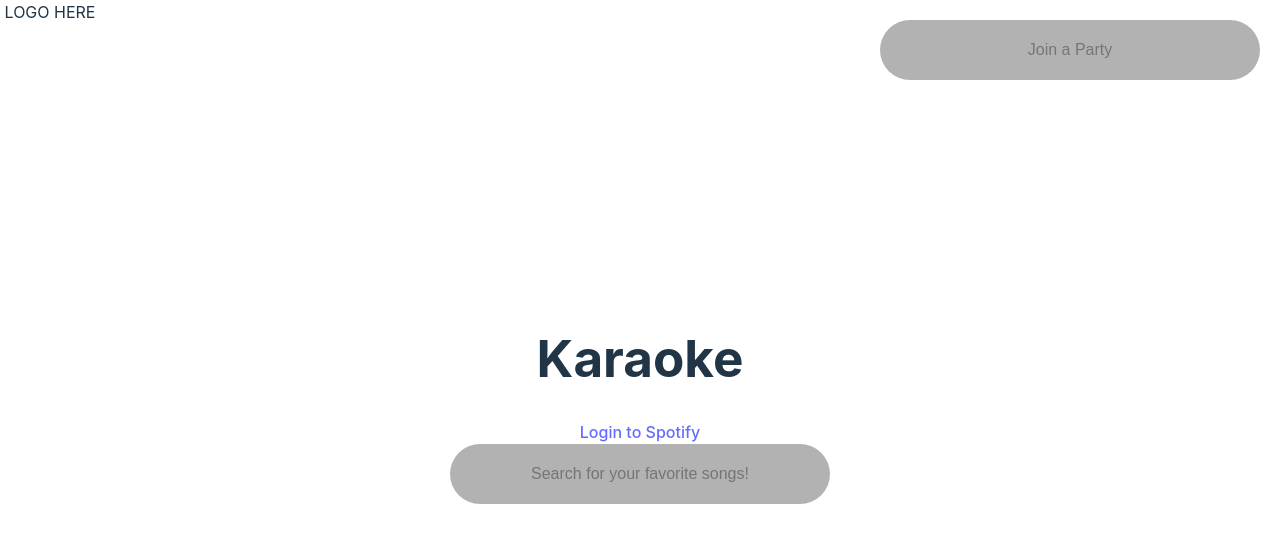
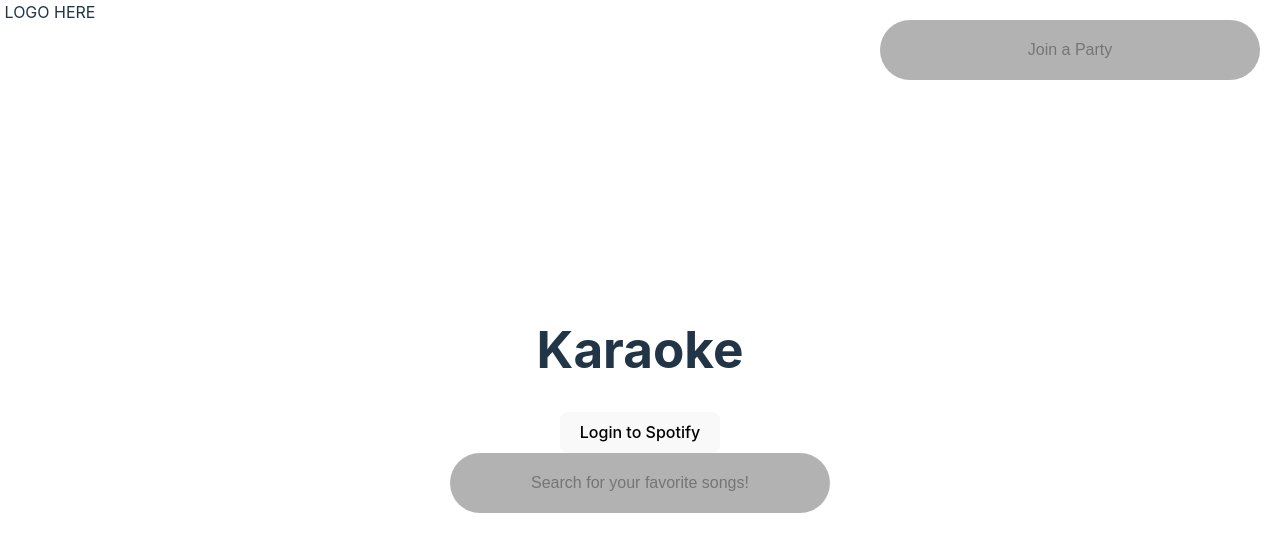
Before and after one commit to MataioN/FullStackFinalProject, a React (Vite) app in the folder final_project/: page / in a window 1280 px wide. Both pictures are taken after a click on the button "Karaoke". Shown: the top 552 px of the page. Built offline with nearby package versions, Linux system fonts and the light colour scheme.

Commit message:
spotify api

```diff
--- a/final_project/src/Karaoke.jsx
+++ b/final_project/src/Karaoke.jsx
@@ -3,16 +3,16 @@ import React, { useState, useEffect } from 'react';
 import './Karaoke.css';
 
 function Karaoke() {
-    const clientId = 'af3f950385974164af122690fca30b26';
-    const scope = 'user-read-recently-played user-top-read user-library-modify user-library-read playlist-read-private playlist-read-collaborative'
+    const CLIENT_ID = 'af3f950385974164af122690fca30b26';
+    const SCOPES = ['user-read-recently-played', 'user-top-read user-library-modify', 'user-library-read', 'playlist-read-private',  'playlist-read-collaborative' ];
     const params = new URLSearchParams(window.location.search);
     const code = params.get('code');
-    const REDIRECT_URI = "http://localhost:3000"
-    const AUTH_ENDPOINT = "https://accounts.spotify.com/authorize"
-    const RESPONSE_TYPE = "token"
-    const [token, setToken] = useState("")
+    const REDIRECT_URI = "http://localhost:3000";
+    const AUTH_ENDPOINT = "https://accounts.spotify.com/authorize";
+    const RESPONSE_TYPE = "token" ;
+    const [token, setToken] = useState("");
 
-    useEffect(() => {
+    /**useEffect(() => {
         const hash = window.location.hash
         let token = window.localStorage.getItem("token")
 
@@ -36,16 +36,43 @@ function Karaoke() {
     const logout = () => {
         setToken("")
         window.localStorage.removeItem("token")
-    }
+    } **/
+
+    useEffect(() => {
+        // Check if the URL contains an access token (returned from Spotify authentication)
+        const hashParams = window.location.hash.substring(1).split('&');
+        const tokenParam = hashParams.find(param => param.startsWith('access_token='));
+
+        if (tokenParam) {
+            const accessToken = tokenParam.split('=')[1];
+            setToken(accessToken);
+
+            // Remove the access token from the URL
+            window.history.pushState('', document.title, window.location.pathname);
+        }
+    }, []);
+
+    const handleLogin = () => {
+        const authUrl = `${AUTH_ENDPOINT}?client_id=${CLIENT_ID}&redirect_uri=${REDIRECT_URI}&response_type=${RESPONSE_TYPE}&scope=${SCOPES.join('%20')}`;
+        window.location.href = authUrl;
+    };
+
+    const handleLogout = () => {
+        setToken('');
+    };
 
     return (
         <><div>
             <h1>Karaoke</h1>
         </div>
-        {!token ?
-                    <a href={`${AUTH_ENDPOINT}?client_id=${clientId}&redirect_uri=${REDIRECT_URI}&response_type=${RESPONSE_TYPE}&scope=${scope}`}>Login to Spotify</a>
-                    : <button onClick={logout}>Logout</button>}
-
+        {!token ? (
+                <button onClick={handleLogin}>Login to Spotify</button>
+            ) : (
+                <div>
+                    <p>Successfully authenticated with Spotify!</p>
+                    <button onClick={handleLogout}>Logout</button>
+                </div>
+            )}
         <div class="oval">
             <input type="text" class="oval-input" placeholder="Search for your favorite songs!" />
         </div>
```
